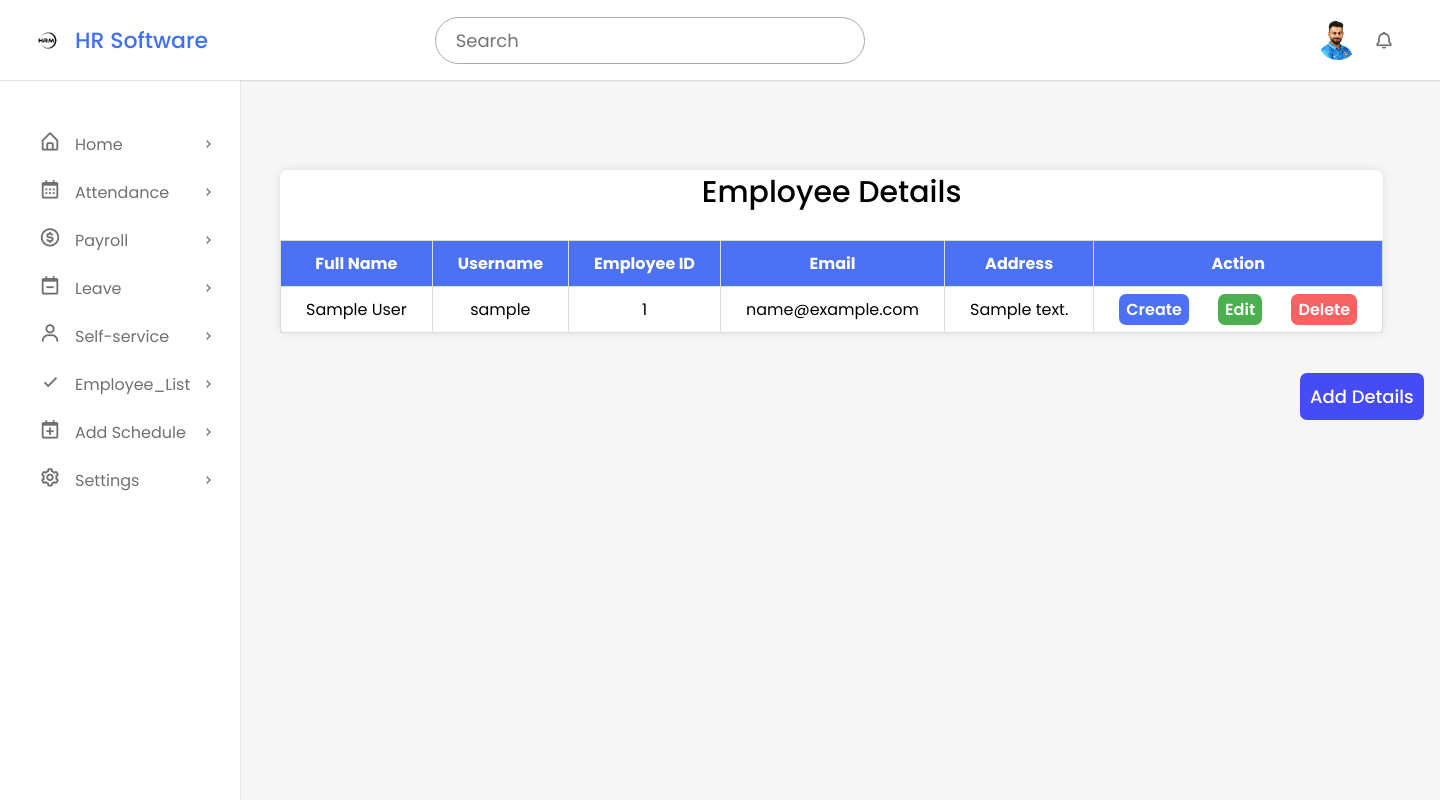
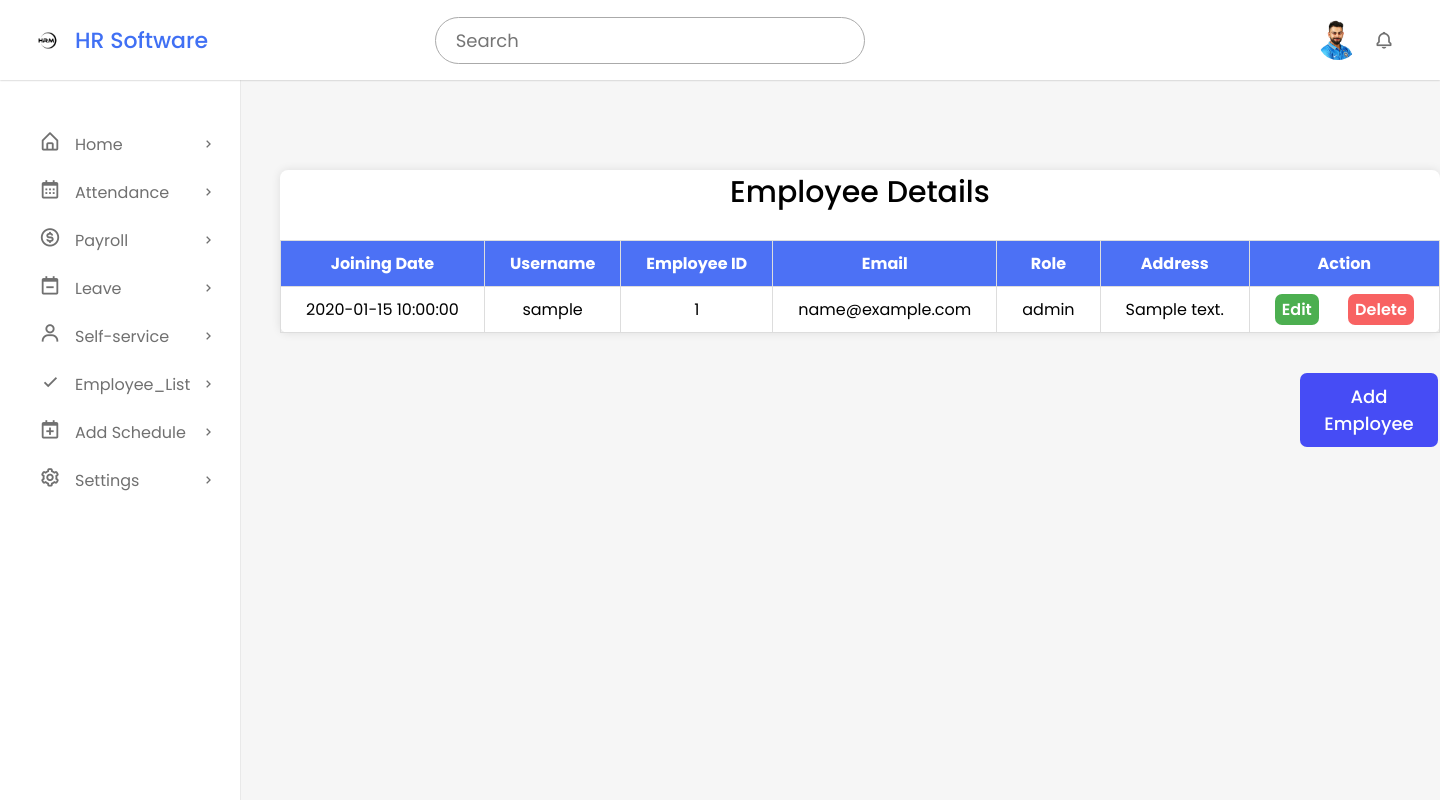
Before and after one commit to Dikeshkhatree/HR_Software, a PHP site: page /HR_Software/viewdetail.php in a window 1440 px wide. Run offline with PHP 8.4, Linux system fonts and the light colour scheme; the visitor is signed in with stand-in values (Sample User, id 1); tables that the repository leaves empty or names only in its code hold one stand-in row (values such as "Sample post").

Commit message:
looking for header information

```diff
--- a/viewdetail.php
+++ b/viewdetail.php
@@ -19,10 +19,11 @@ include('home.php');
     <table>
         <thead>
 
-                <th>Full Name</th>
+              <th>Joining Date</th>
                 <th>Username</th>
                 <th>Employee ID</th>
                 <th>Email</th>
+                <th>Role</th>
                 <th>Address</th>
                 <th>Action</th>
 
@@ -33,7 +34,7 @@ include('home.php');
             include("db_connect.php");
 
        // SQL query to retrieve data from the 'employee_detail' table
-            $selectQuery = "SELECT * FROM employee_detail";
+            $selectQuery = "SELECT * FROM add_detail";
 
             // Execute the SQL query
             $result = $conn->query($selectQuery);
@@ -41,25 +42,26 @@ include('home.php');
           // Iterate through each row in the result set & loop continues until there are no more rows left
                 while ($row = $result->fetch_assoc()) {
           // Extract data from the database and assign it to variables given below.
-                    $fullName=$row['full_name']; // this 'full_name' is database name & other all
-                    $username=$row['username'];
-                    $employeeID=$row['employee_id'];
-                    $email=$row['email'];
-                    $address=$row['address'];
+                    $username=$row['username'];  // this 'username' is database name & other all
+                    $employeeID = $row['employee_id'];
+                    $email = $row['email'];
+                    $join_date = $row['joining_date'];
+                    $role = $row['role'];
+                    $address = $row['address'];
 
                // output of HTML table row
                     echo "<tr>
-                    <td>".$fullName."</td>
+                    <td>".$join_date."</td>
                     <td>".$username."</td>
                     <td>".$employeeID."</td>
                     <td>".$email."</td>
+                    <td>".$role."</td>
                     <td>".$address."</td>
 
                     <td class='action-column'>
 
                     <!-- $employeeID is a PHP variable holding the value of the id parameter. -->
 
-                    <a class='create' href='signuppage.php'>Create</a>
                     <a class='edit' href='update_detail.php?id=$employeeID'>Edit</a>
                     <a class='delete' href='deleteemp_detail.php?id=$employeeID'>Delete</a>
                   </td>
@@ -74,7 +76,7 @@ include('home.php');
    </div>
 
          <div class="addComponent">
-            <a href="add_detail.php"><button class="employeeAdd" name="employeeadd">Add Details</button></a>
+            <a href="add_detail.php"><button class="employeeAdd" name="employeeadd">Add Employee</button></a>
          </div>
 
 </body>
```
